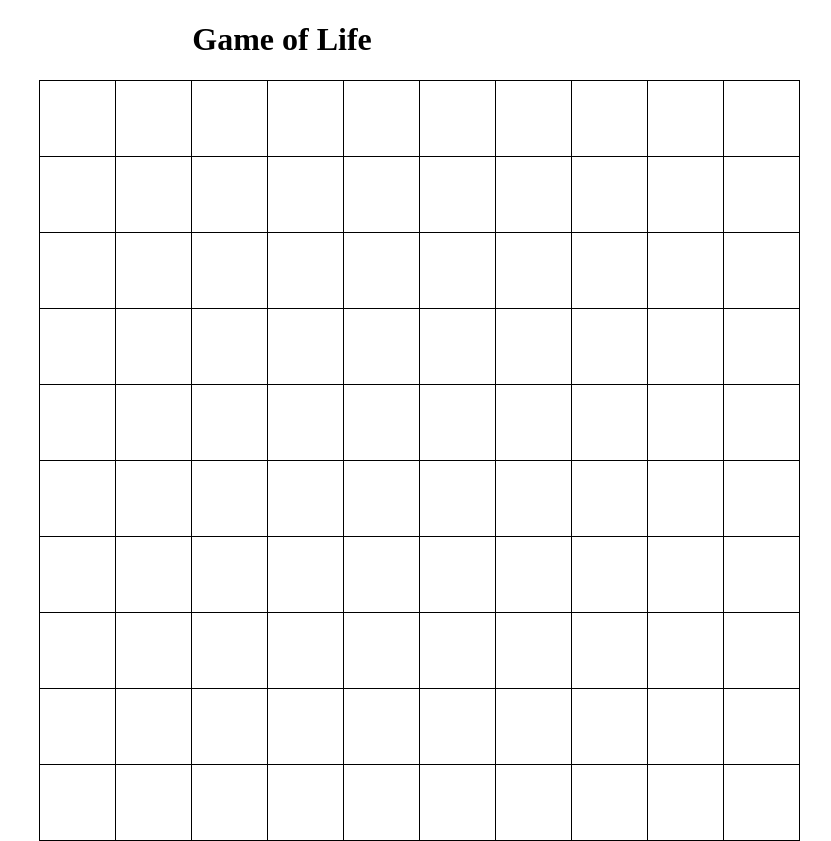
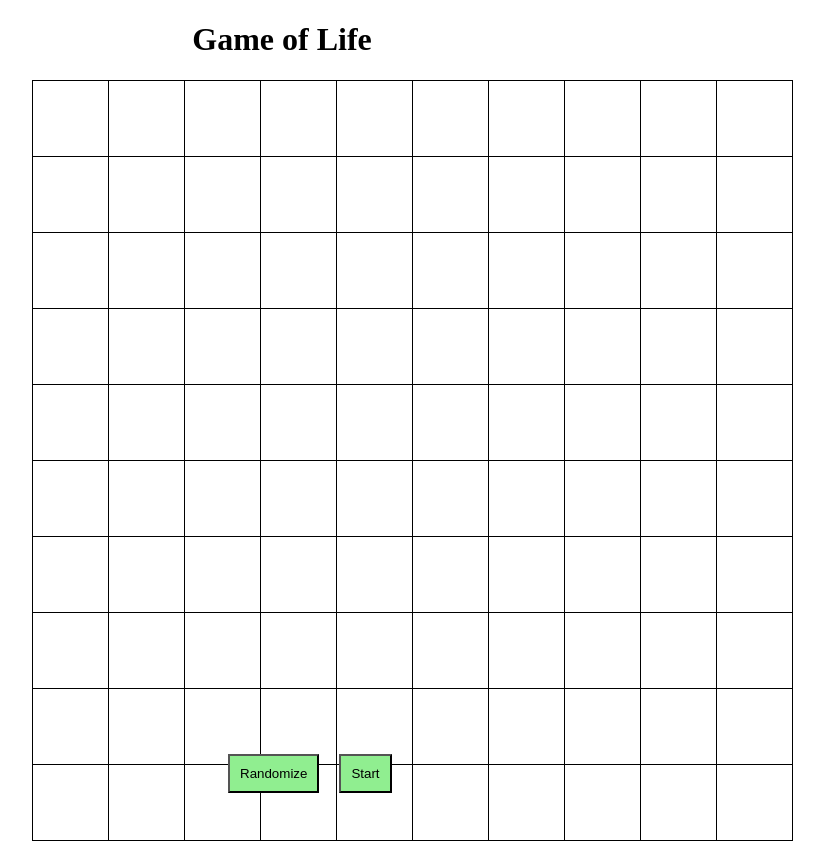
Before and after one commit to taada33/Game-of-Life, an Angular app: page / in a window 1280 px wide. Shown: the whole page, without its empty margins (358-1189 px from the left). Built offline with nearby package versions, Linux system fonts and the light colour scheme.

Commit message:
grid can be set by clicking cells; added randomize button to set cells automatically

```diff
--- a/src/app/grid/grid.component.css
+++ b/src/app/grid/grid.component.css
@@ -1,7 +1,7 @@
 .grid{
     position: absolute;
     top: 10%;
-    left: 31%;
+    left: 30.5%;
     border-right: 1px solid black;
     border-top: 1px solid black;
 }
@@ -26,3 +26,25 @@
 .alive{
     background-color: lightgreen;
 }
+
+.alive:hover{
+    background-color: color-mix(in oklab, lightgreen, white);
+}
+
+button{
+    display: inline;
+    margin: 10px;
+    padding:10px;
+    background-color: lightgreen;
+    cursor: pointer;
+}
+
+button:active{
+    background-color: lightgrey;
+}
+
+.controls{
+    position: absolute;
+    top: 93%;
+    left: 45%;
+}
--- a/src/app/grid/grid.component.html
+++ b/src/app/grid/grid.component.html
@@ -1,11 +1,13 @@
 <div class="grid">
-    <div class="row" *ngFor="let row of grid">
-        <div #element class="cell"
-        *ngFor="let cell of row"
-        (click)="alterCell(cell)"
-        [ngClass]="{'alive' : cell}"
-        >
-
+    <div class="row" *ngFor="let row of grid; let i = index">
+        <div class="cell"
+            *ngFor="let cell of row; let j = index"
+            [ngClass]="{'alive' : cell}"
+            (click)="alterCell(i,j)">
         </div>
     </div>
 </div>
+<div class="controls">
+    <button (click)="randomize()">Randomize</button>
+    <button (click)="startGame()">Start</button>
+</div>
--- a/src/app/grid/grid.component.ts
+++ b/src/app/grid/grid.component.ts
@@ -4,21 +4,36 @@ import { CommonModule } from '@angular/common';
 @Component({
   selector: 'app-grid',
   standalone: true,
-  imports: [CommonModule],
+  imports: [
+    CommonModule
+  ],
   templateUrl: './grid.component.html',
   styleUrls: ['./grid.component.css']
 })
 export class GridComponent {
-  grid = [...new Array(10).fill(new Array(10).fill(0))]
 
-  constructor(){
-    console.log(this.grid);
+  grid = new Array();
+
+
+  ngOnInit(): void{
+    for(let i = 0; i < 10; i++){
+      this.grid.push([0,0,0,0,0,0,0,0,0,0])
+    }
   }
 
-  alterCell(cell: number): number{
-    cell ? cell = 0 : cell = 1;
-    console.log(cell)
-    return cell;
+  alterCell(i: number,j: number){
+    this.grid[i][j] ? this.grid[i][j] = 0 : this.grid[i][j] = 1;
   }
 
+  randomize(): void{
+    for(let i = 0; i < 10; i++){
+      for(let j = 0; j < 10; j++){
+        this.grid[i][j] = Math.floor(Math.random() * Math.floor(2));
+      }
+    }
+  }
+
+  startGame(): void{
+
+  }
 }
```
